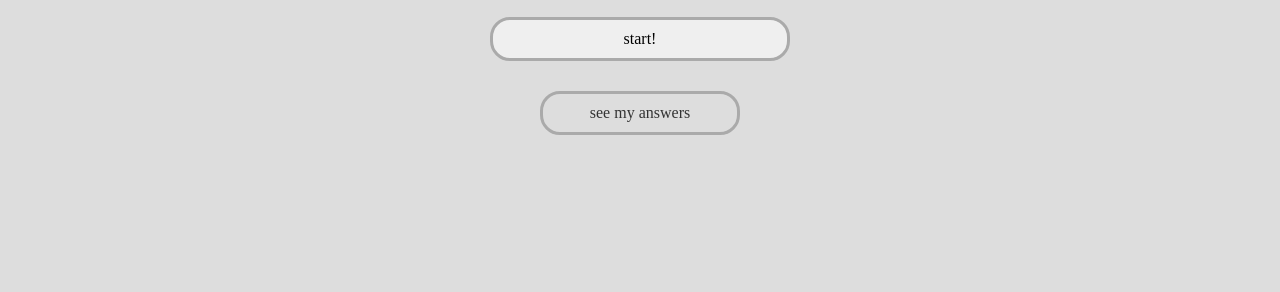
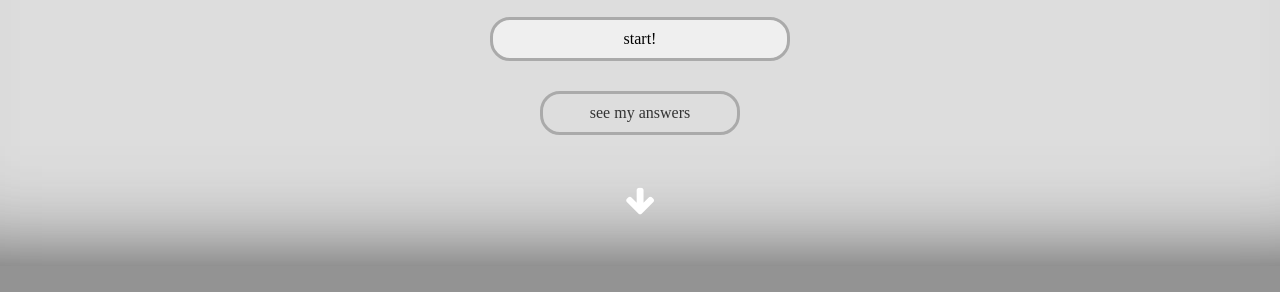
Before and after one commit to recu3125/Colorword, a website: page public/home.html in a window 1280 px wide. Shown: the part 534-826 px from the top of the page. Before the commit the page ends 800 px from the top, so only its background shows below. Drawn offline with Linux system fonts and the light colour scheme; files whose address does not match are found by name; a web font is replaced by a local one.

Commit message:
add scrolldown button in home

```diff
--- a/public/home.html
+++ b/public/home.html
@@ -21,7 +21,13 @@
       font-style: normal;
     }
 
+    body::-webkit-scrollbar {
+      display: none;
+    }
+
     body {
+      -ms-overflow-style: none;
+      scrollbar-width: none;
       font-family: Arial, sans-serif;
       margin: 0;
       display: flex;
@@ -29,6 +35,28 @@
       align-items: center;
       min-height: 100vh;
       background-color: #DDD;
+    }
+
+    .main-section {
+      box-shadow: inset 0 -100px 100px -100px #444;
+      display: flex;
+      flex-direction: column;
+      align-items: center;
+      margin: 0;
+      max-width: 100%;
+      width: 100vw;
+      height: 100vh;
+    }
+
+    .info-section {
+      background-color: #939393;
+      display: flex;
+      flex-direction: column;
+      align-items: center;
+      margin: 0;
+      max-width: 100%;
+      width: 100vw;
+      height: 85vh;
     }
 
     .container {
@@ -166,7 +194,7 @@
         -400px 0 0 0 rgba(255, 0, 0, 0.07) inset;
     }
 
-    #results{
+    #results {
       margin-top: 30px;
       border: 3px solid #aaa;
       background-color: #ddd;
@@ -177,10 +205,59 @@
       font-size: 16px;
       border-radius: 20px;
     }
+
+    .arrow {
+      position: absolute;
+      bottom: 0;
+      margin: 0px;
+      height: fit-content;
+      text-decoration: none;
+      text-align: center;
+      -moz-animation: bounce 2s infinite;
+      -webkit-animation: bounce 2s infinite;
+      animation: bounce 2s infinite;
+      width: 100%;
+      height: 80px;
+      justify-content: center;
+      align-items: center;
+    }
+
+    .arrow a {
+      height: 100%;
+      width: 100%;
+      color: white;
+      text-decoration: none;
+      transition: 0.3s;
+    }
+
+    .arrow a:hover{
+      color: #777;
+    }
+
+    @keyframes bounce {
+
+      0%,
+      20%,
+      50%,
+      80%,
+      100% {
+        transform: translateY(0);
+      }
+
+      40% {
+        transform: translateY(-30px);
+      }
+
+      60% {
+        transform: translateY(-15px);
+      }
+    }
   </style>
+  <link rel="stylesheet" href="http://maxcdn.bootstrapcdn.com/font-awesome/4.3.0/css/font-awesome.min.css">
 </head>
 
 <body>
+  <div class="main-section">
     <h1 class="title">Colorword</h1>
     <div class="word-container">
       <p class="question-section">What color do you see in a word...</p>
@@ -219,6 +296,12 @@
     </div>
     <button id="submit" onclick="location.href='/question'">start!</button>
     <button id="results" onclick="location.href='/results'">see my answers</button>
+    <div class="arrow">
+      <a class="fa fa-arrow-down fa-2x" onclick="scrollinfo()"></a>
+    </div>
+  </div>
+  <div class="info-section" id="info-section">
+  </div>
 </body>
 <script src="home.js"></script>
 
--- a/public/home.js
+++ b/public/home.js
@@ -1,4 +1,15 @@
+fetch('/resources/wordData.json')
+  .then(async (wordData) => {
     const scrollingText = document.getElementById('scrollingText');
+    wordData = await wordData.json();
+    words = wordData.words
+    text = ''
+    for (i = 0; i < words.length; i++) {
+      text += words[i] + '<br>'
+    }
+    text += words[0]
+    console.log(text)
+    scrollingText.innerHTML = text
     const lines = scrollingText.getElementsByTagName('br').length + 1;
 
     let keyframes = '';
@@ -10,11 +21,35 @@ for (let i = 0; i < lines - 1; i++) {
     }
 
     const styleSheet = document.createElement('style');
-styleSheet.innerHTML = `
-  @keyframes scroll {
-    ${keyframes}
-    100% { transform: translateY(-${100 * (lines - 1) / (lines)}%); ); }
-  }
-`;
+    styleSheet.innerHTML = `@keyframes scroll {${keyframes}100% { transform: translateY(-${100 * (lines - 1) / (lines)}%); ); }}`;
 
     document.head.appendChild(styleSheet);
+  })
+function scrollinfo() {
+  const infoSection = document.getElementById('info-section');
+  const infoSectionHeight = infoSection.clientHeight;
+  const startPosition = window.scrollY;
+  const targetPosition = infoSection.offsetTop - (window.innerHeight - infoSectionHeight);
+  const distance = targetPosition - startPosition;
+  const duration = 1000; // Adjust this value to control the scroll speed (in milliseconds)
+  let startTime = null;
+
+  function scrollStep(timestamp) {
+    if (!startTime) startTime = timestamp;
+    const progress = timestamp - startTime;
+    const easeProgress = Math.min(progress / duration, 1);
+    const easing = easeInOutQuad(easeProgress);
+    window.scrollTo(0, startPosition + distance * easing);
+
+    if (progress < duration) {
+      requestAnimationFrame(scrollStep);
+    }
+  }
+
+  // Easing function
+  function easeInOutQuad(t) {
+    return t < 0.5 ? 2 * t * t : -1 + (4 - 2 * t) * t;
+  }
+
+  requestAnimationFrame(scrollStep);
+}
```
Lines whose indentation alone changed are shown as unchanged.
